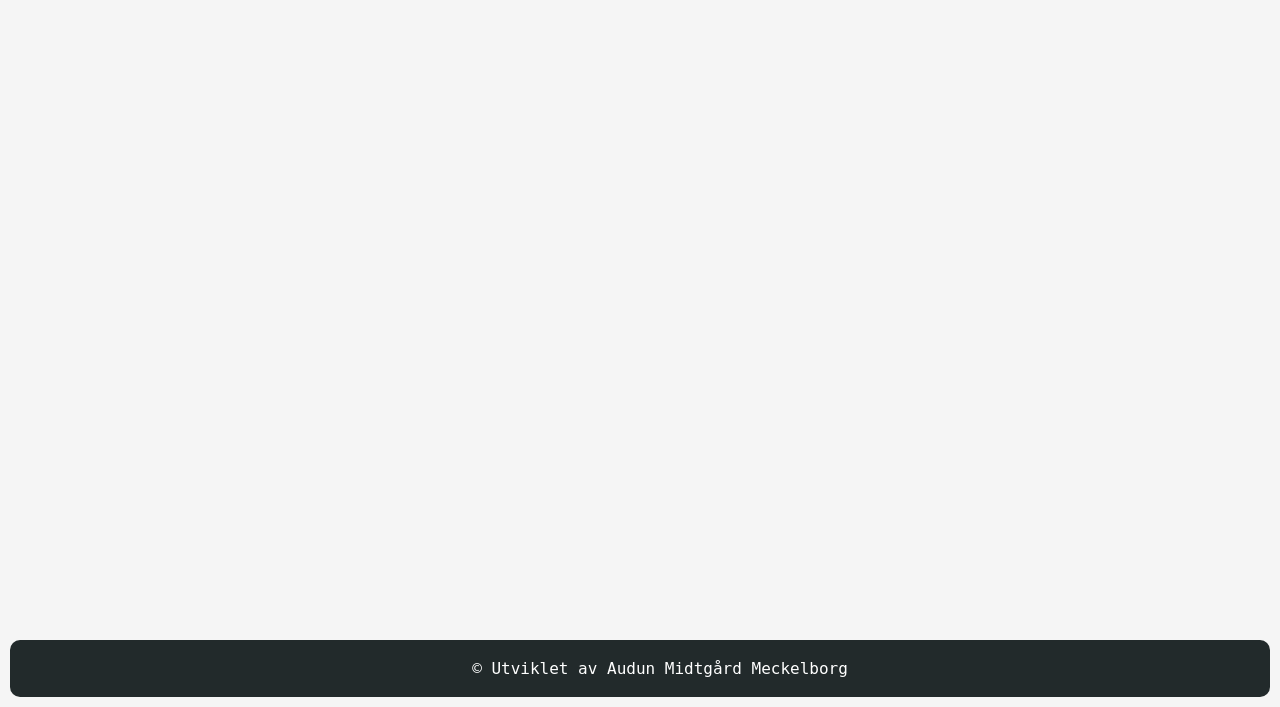
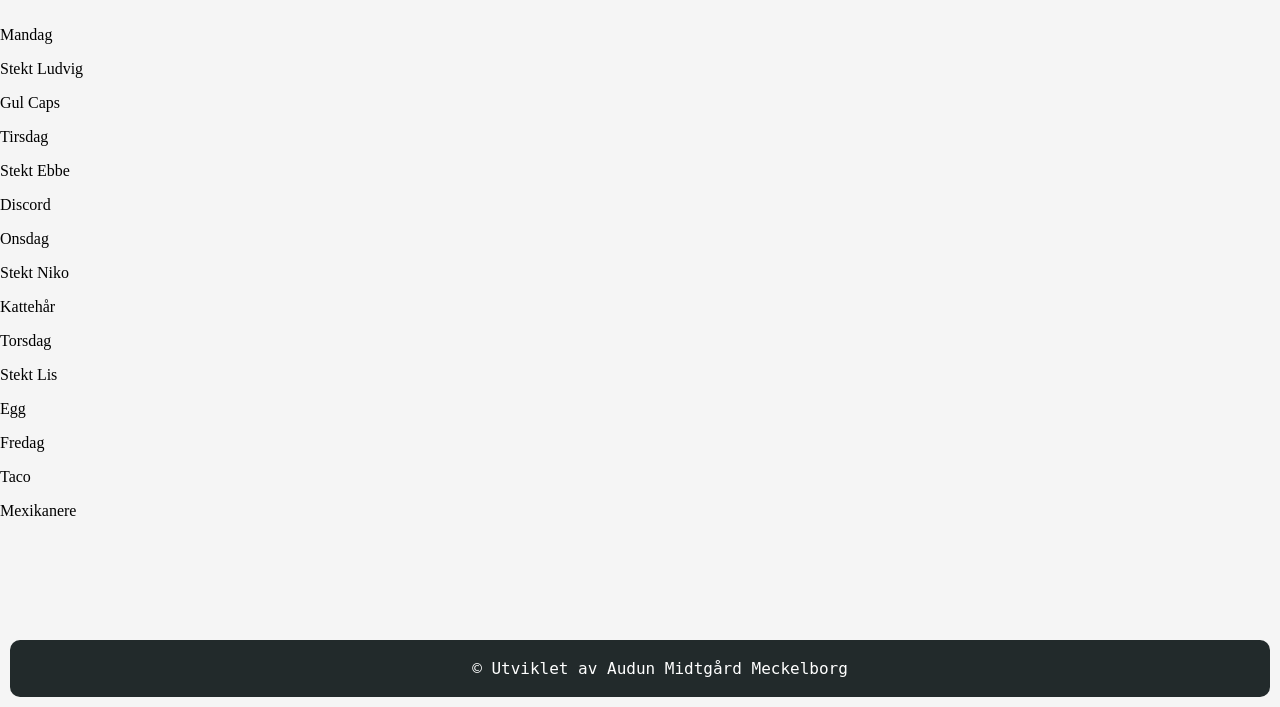
Before and after one commit to audun-web/kantina-utenAI, a Flask app: page /meny in a window 1280 px wide. Shown: the part 93-800 px from the top of the page. Run offline with Flask 3, Linux system fonts and the light colour scheme.

Commit message:
Endret for loopen i menysiden, la til mer informasjon i listen i app.py for å fylle hele uken

```diff
--- a/app.py
+++ b/app.py
@@ -8,7 +8,14 @@ def index():
 
 @app.route('/meny')
 def meny():
-    return render_template('meny.html')
+    menyliste = [
+        {"dag": "Mandag", "rett": "Stekt Ludvig", "allergener": "Gul Caps"},
+        {"dag": "Tirsdag", "rett": "Stekt Ebbe", "allergener": "Discord"},
+        {"dag": "Onsdag", "rett": "Stekt Niko", "allergener": "Kattehår"},
+        {"dag": "Torsdag", "rett": "Stekt Lis", "allergener": "Egg"},
+        {"dag": "Fredag", "rett": "Taco", "allergener": "Mexikanere"}
+    ]
+    return render_template('meny.html', menyliste=menyliste)
 
 @app.route('/varer')
 def varer():
--- a/templates/meny.html
+++ b/templates/meny.html
@@ -3,4 +3,9 @@
 {% block title %}Kantine Meny{% endblock %}
 
 {% block content %}
+{% for meny in menyliste %}
+<p>{{ meny.dag }}</p>
+<p>{{ meny.rett }}</p>
+<p>{{ meny.allergener }}</p>
+{% endfor %}
 {% endblock %}
```
